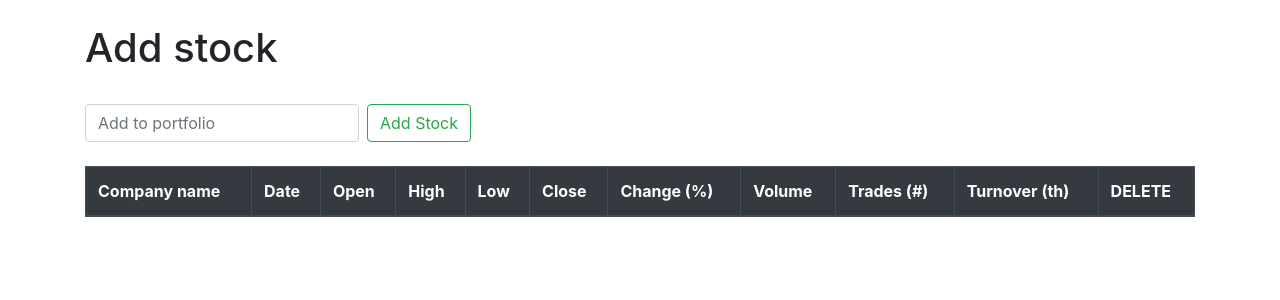
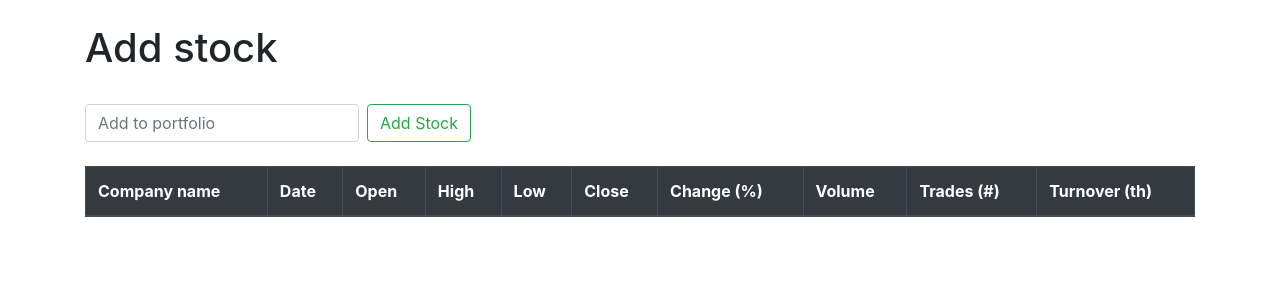
Before and after one commit to SimonSlominski/Stock-Market-Web-App, a Django app: page /add_stock.html in a window 1280 px wide. Shown: the part 56-356 px from the top of the page. Run offline with Django 3.2, Linux system fonts and the light colour scheme; data comes from the database, SQL or seed files in the repository; data that the repository does not hold is empty; some libraries are stand-ins or nearby versions.

Commit message:
remove 'delete' option from table to increase readability

```diff
--- a/stock_quotes/templates/add_stock.html
+++ b/stock_quotes/templates/add_stock.html
@@ -32,7 +32,6 @@
           <th scope="col">Volume</th>
           <th scope="col">Trades (#)</th>
           <th scope="col">Turnover (th)</th>
-          <th scope="col">DELETE</th>
         </tr>
       </thead>
       <tbody>
@@ -52,7 +51,6 @@
                 <td>{{ list_item.dataset.data.0.6 }}</td>
                 <td>{{ list_item.dataset.data.0.7 }}</td>
                 <td>{{ list_item.dataset.data.0.8 }}</td>
-                <td><a href="/"> Delete Stock</a></td>
                 </tr>
             {% endfor %}
 
```
